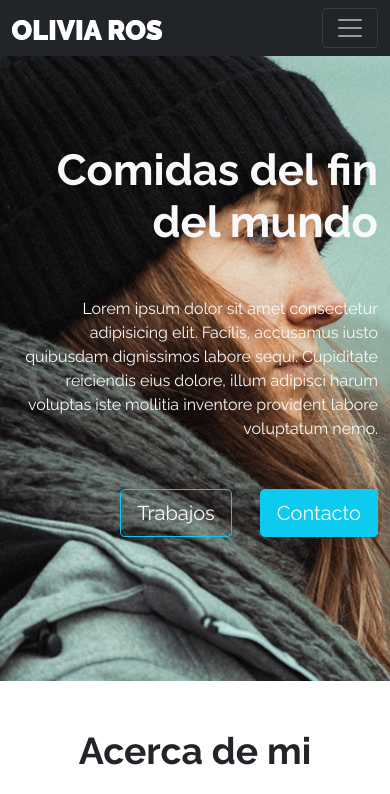
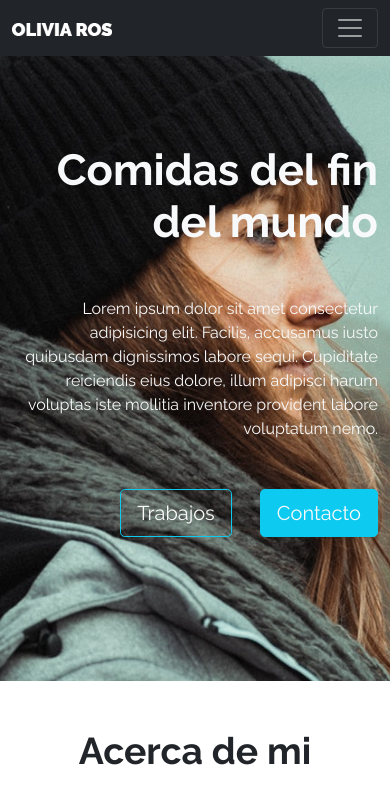
Before and after one commit to Crudobeats/Bootstrap, a plain HTML site: page index.html in a window 390 px wide. Shown: the top 794 px of the page. Drawn offline with nearby package versions, Linux system fonts and the light colour scheme.

Commit message:
cambio de comentario en CSS

```diff
--- a/assets/css/estilos.css
+++ b/assets/css/estilos.css
@@ -32,8 +32,8 @@ body {
     font-weight: 400;
   }
 
-  /* .navbar-brand{
+  .navbar-brand{
     width: 100px;
   }
 
-} */
+}
```
